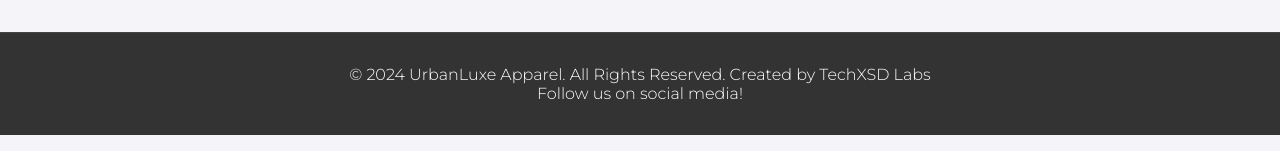
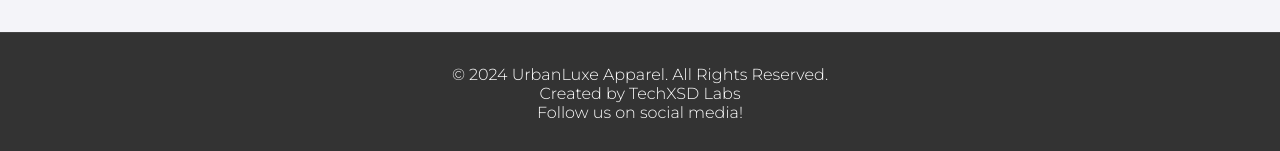
Before and after one commit to Liltexg/urbanstore, a plain HTML site: page index.html in a window 1280 px wide. Shown: the part 1662-1813 px from the top of the page. Drawn offline with Linux system fonts and the light colour scheme.

Commit message:
Update index.html

```diff
--- a/index.html
+++ b/index.html
@@ -250,8 +250,8 @@
 </section>
 
 <footer>
-    <p>&copy; 2024 UrbanLuxe Apparel. All Rights Reserved.
-    Created by TechXSD Labs</p>
+    <p>&copy; 2024 UrbanLuxe Apparel. All Rights Reserved. </p>
+  <p></p>  Created by TechXSD Labs</p>
     <p>Follow us on social media!</p>
 </footer>
 
```
